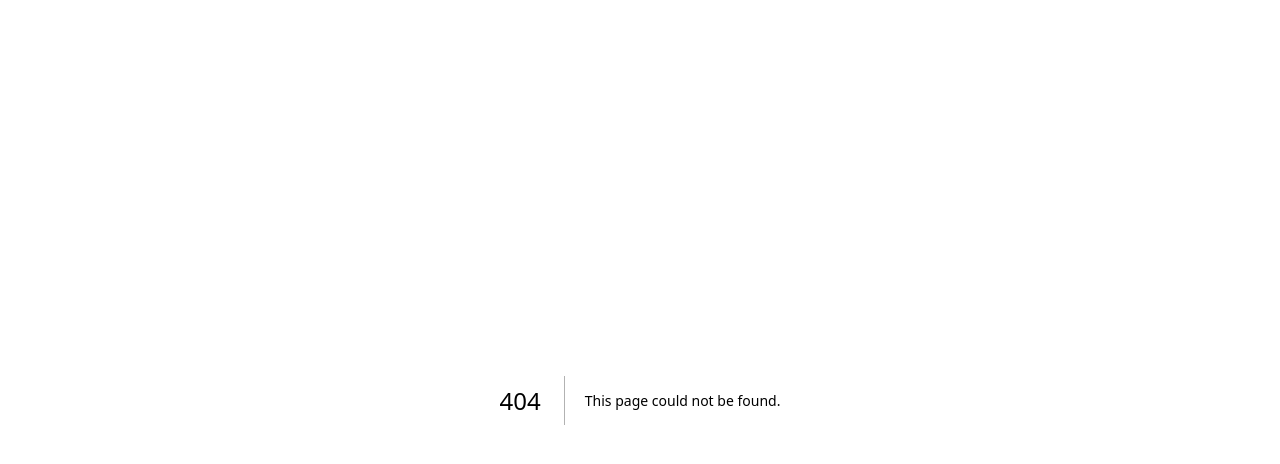
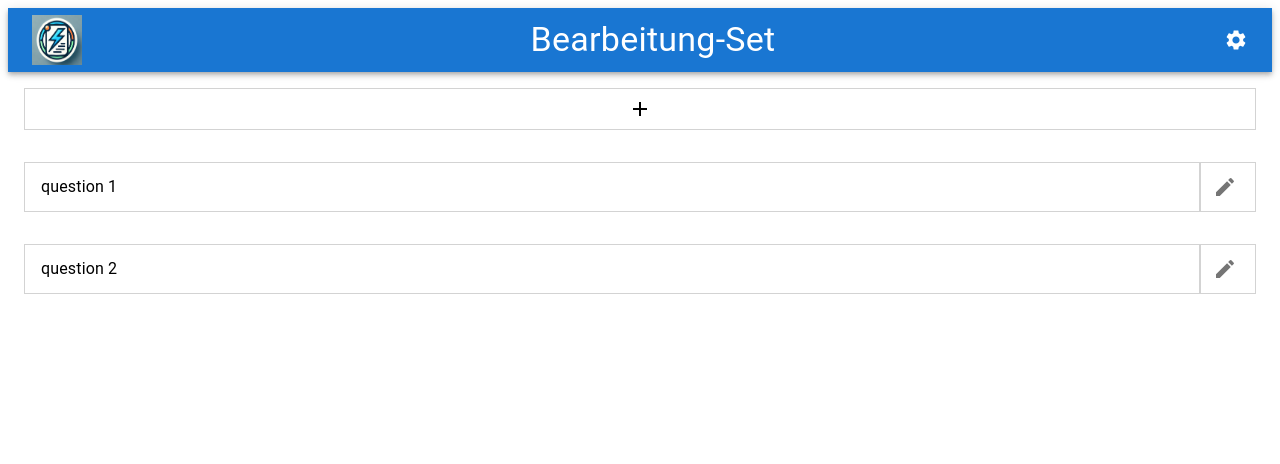
Before and after one commit to Matthiasbit/ikna, a Next.js app in the folder Frontend/: page /createSet in a window 1280 px wide. Before the commit this address had no page. Shown: the top 464 px of the page. Built offline with nearby package versions, Linux system fonts and the light colour scheme.

Commit message:
built createSet page

```diff
--- /dev/null
+++ b/Frontend/src/pages/createSet.tsx
@@ -0,0 +1,54 @@
+import {ListItem, Box, ListItemText, ListItemIcon, List, ListItemButton} from "@mui/material";
+import AddIcon from '@mui/icons-material/Add';
+import EditIcon from '@mui/icons-material/Edit';
+import Header from "@/Components/Header";
+
+
+export type QuestionArrayType = {
+    questionID: number,
+    questionText: string,
+    category?: string,
+}
+
+const CreateSet = () => {
+
+    const questionsArray: QuestionArrayType[] = [
+        {questionID: 1, questionText: 'question 1'},
+        {questionID: 2, questionText: 'question 2'}
+    ]
+
+    return (
+        <>
+            <Header text={'Bearbeitung-Set'}/>
+
+            <Box>
+                <List>
+                    <ListItem>
+                        <ListItemButton style={{justifyContent: 'center', border: '1px solid lightgrey'}}>
+                            <AddIcon/>
+                        </ListItemButton>
+                    </ListItem>
+                </List>
+
+                {questionsArray.flatMap((question) => {
+                    return (
+                        <List>
+                            <ListItem>
+                                <ListItemButton style={{border: '1px solid lightgrey'}}>
+                                    <ListItemText primary={question.questionText}/>
+                                </ListItemButton>
+                                <ListItemIcon>
+                                    <ListItemButton style={{padding: '12px', border: '1px solid lightgrey'}}>
+                                        <EditIcon/>
+                                    </ListItemButton>
+                                </ListItemIcon>
+                            </ListItem>
+                        </List>
+                    )
+                })}
+            </Box>
+        </>
+    )
+}
+
+export default CreateSet
```
